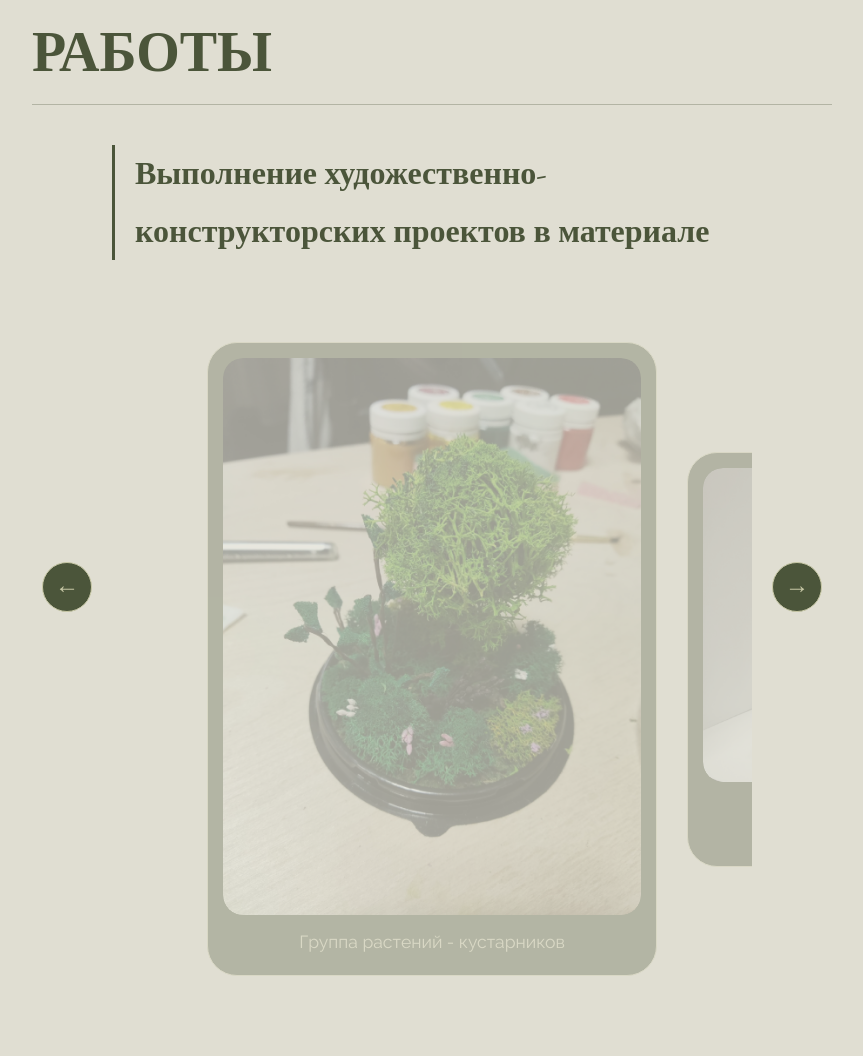
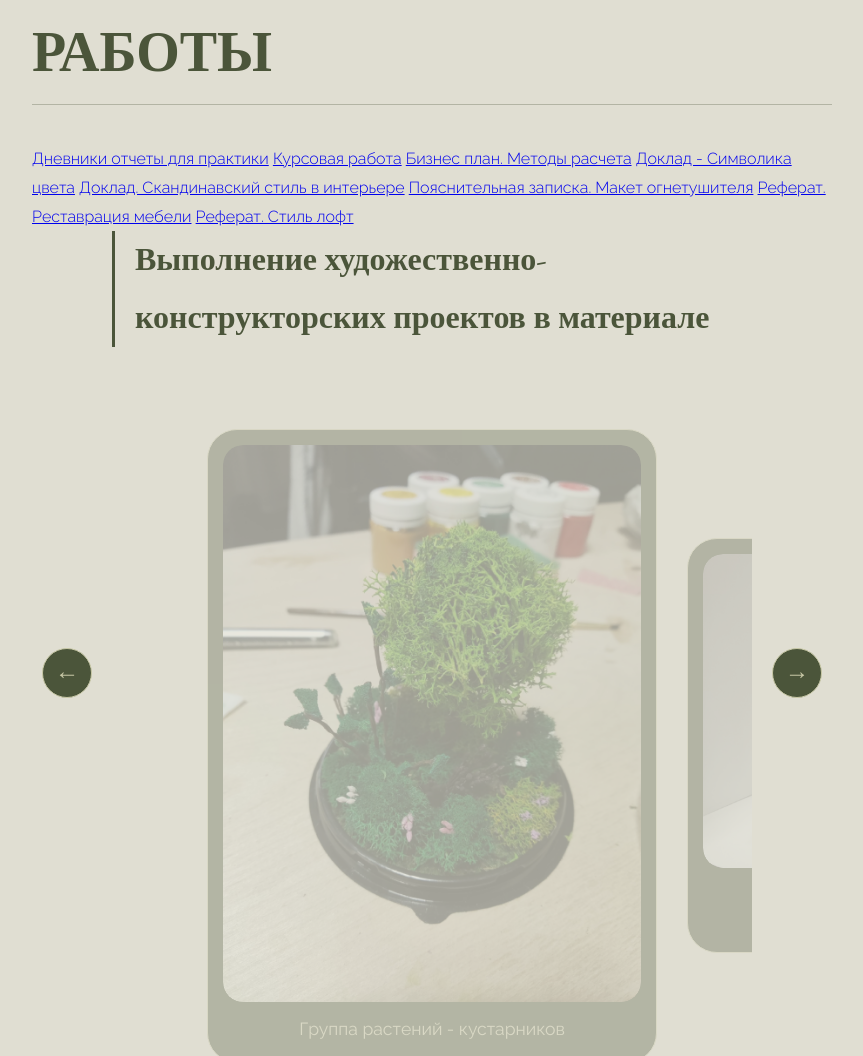
Before and after one commit to vdovodel15-ship-it/my-portfolio, a plain HTML site: page index.html in a window 1280 px wide. Shown: the part 5349-6405 px from the top of the page, without its empty margins (348-1211 px from the left). Drawn offline with nearby package versions, Linux system fonts and the light colour scheme.

Commit message:
Add files via upload
123

```diff
--- a/index.html
+++ b/index.html
@@ -122,6 +122,16 @@
         <section id="works" class="info-section">
     <h2>Работы</h2>
 
+    <div class="works-external-links">
+        <a href="ССЫЛКА_1" target="_blank" class="drive-button"><span>Дневники отчеты для практики</span></a>
+        <a href="ССЫЛКА_1" target="_blank" class="drive-button"><span>Курсовая работа</span></a>
+        <a href="ССЫЛКА_1" target="_blank" class="drive-button"><span>Бизнес план. Методы расчета</span></a>
+        <a href="ССЫЛКА_2" target="_blank" class="drive-button"><span>Доклад - Символика цвета</span></a>
+        <a href="ССЫЛКА_3" target="_blank" class="drive-button"><span>Доклад. Скандинавский стиль в интерьере</span></a>
+        <a href="ССЫЛКА_4" target="_blank" class="drive-button"><span>Пояснительная записка. Макет огнетушителя</span></a>
+        <a href="ССЫЛКА_5" target="_blank" class="drive-button"><span>Реферат. Реставрация мебели</span></a>
+        <a href="ССЫЛКА_6" target="_blank" class="drive-button"><span>Реферат. Стиль лофт</span></a>
+    </div>
 
     <div class="category-block">
         <h3 class="category-title">Выполнение художественно-конструкторских проектов в материале</h3>
@@ -409,7 +419,7 @@
                 </div>
 
                 <div class="card" onclick="moveSlider(this)">
-                    <div class="card-image"><img src="img/other8.jpeg" alt=""></div>
+                    <div class="card-image"><img src="img/other4.jpeg" alt=""></div>
                     <div class="card-content">
                         <div class="card-text">Плакат</div>
                         <div class="card-lines"><span></span><span></span></div>
```
